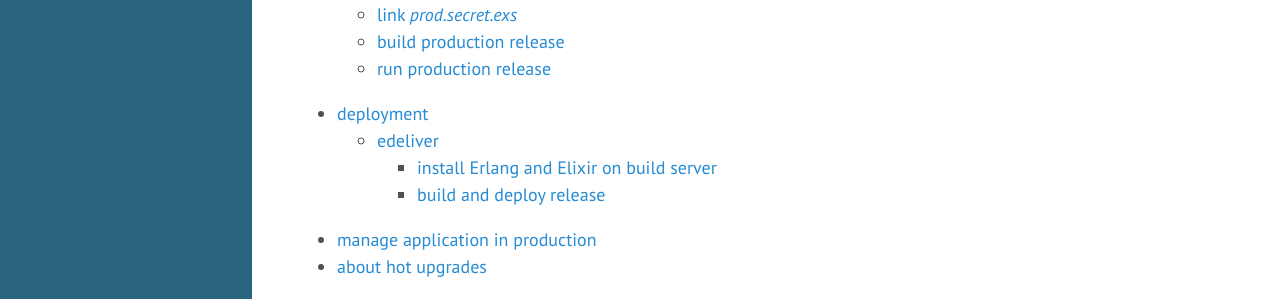
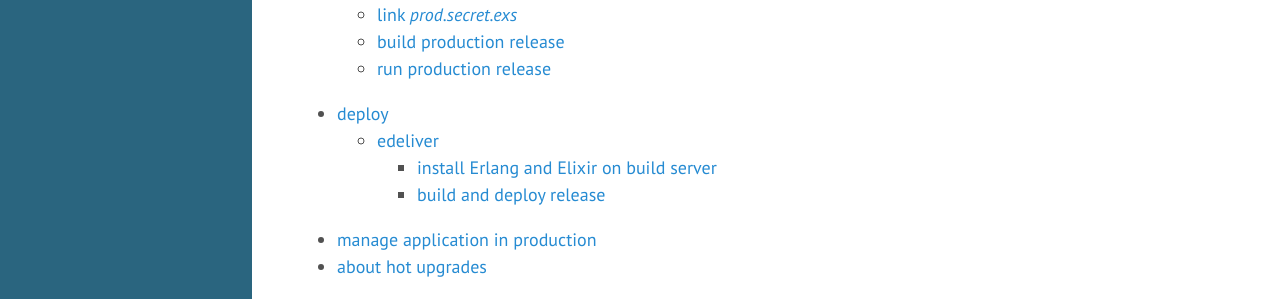
Before and after one commit to tap349/tap349.github.io, a Jekyll site: the page built from _posts/2017-08-02-elixir-deployment.md, in a window 1280 px wide and 900 px high. Shown: the part 368-667 px from the top of the window. Built offline with Jekyll 4.4.1, drawn with Linux system fonts in a browser that asks for light colours.

Commit message:
update 2017-08-05_19:55:45

````diff
--- a/_posts/2017-08-02-elixir-deployment.md
+++ b/_posts/2017-08-02-elixir-deployment.md
@@ -213,11 +213,11 @@
 $ curl -X POST -d '{"user":{"name":"Jane"}}' -H "Content-Type: application/json" http://localhost:4000/v1/users
 ```
 
-## deployment
+## deploy
 
 1. <https://elixirforum.com/t/elixir-deployment-tools-general-discussion-blog-posts-wiki/827?source_topic_id=2345>
 
-### [edeliver](https://github.com/edeliver/edeliver/)
+### edeliver
 
 #### install Erlang and Elixir on build server
 
````
Also changed, not shown: other parts of _posts/2017-08-02-elixir-deployment.md (+2 -0 lines).
